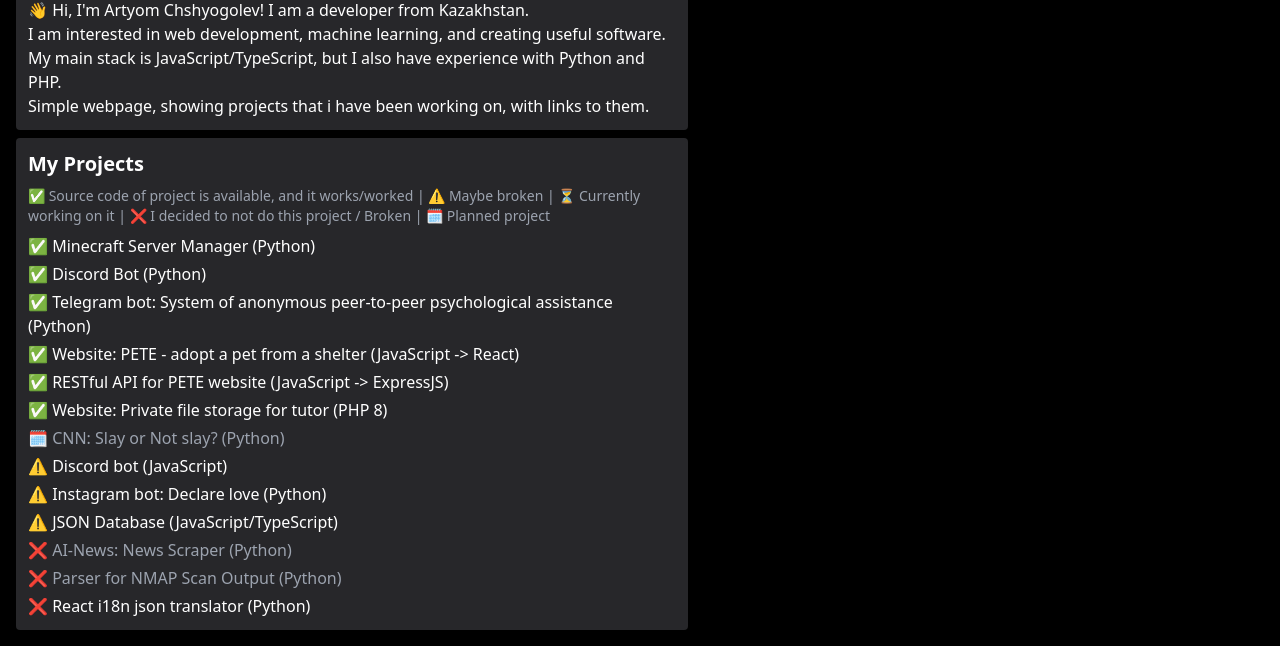
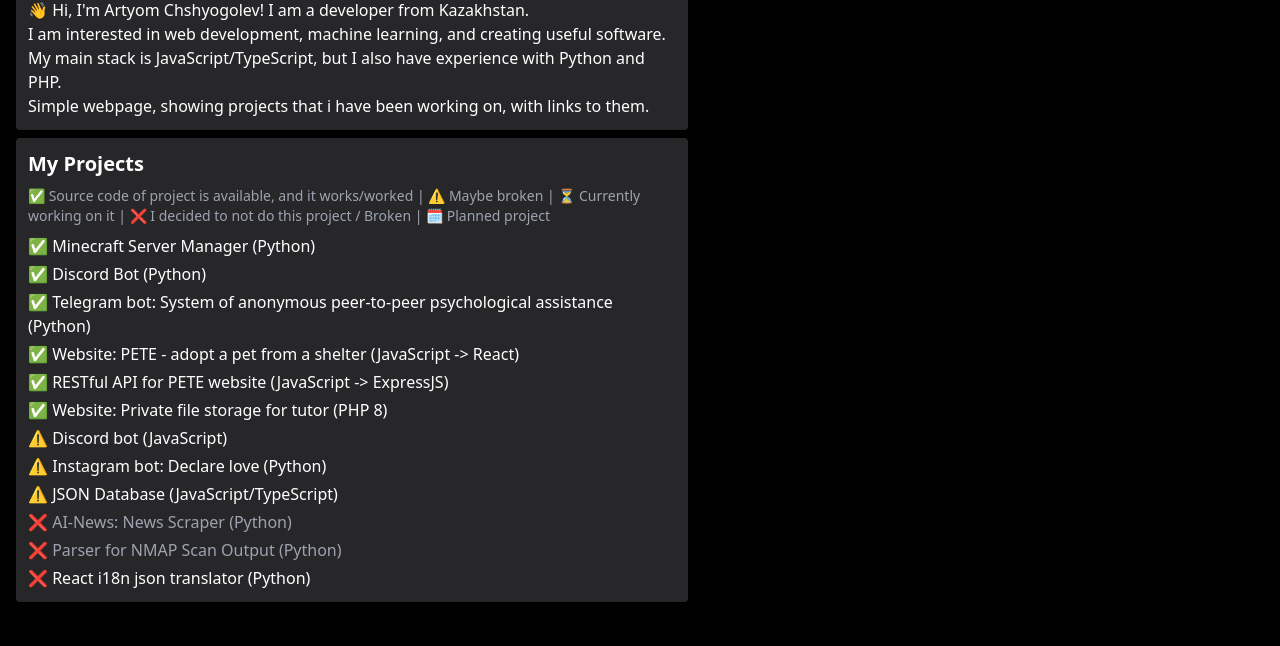
Before and after one commit to artchsh/artchsh.github.io, a plain HTML site: page index.html in a window 1280 px wide. Shown: the part 426-1072 px from the top of the page. After the commit the page ends 1044 px from the top, so only its background shows below. Drawn offline with nearby package versions, Linux system fonts and the light colour scheme.

Commit message:
Update index.html
I removed CNN related project, since I didn't want to do it. I will add more projects there soon ;)

```diff
--- a/index.html
+++ b/index.html
@@ -84,7 +84,6 @@
 			{ name: "Website: PETE - adopt a pet from a shelter (JavaScript -> React)", status: "✅", url: "https://github.com/pete-kz/pete-kz" },
 			{ name: "RESTful API for PETE website (JavaScript -> ExpressJS)", status: "✅", url: "https://github.com/pete-kz/pete-kz-api" },
 			{ name: "Website: Private file storage for tutor (PHP 8)", status: "✅", url: "https://github.com/artchsh/website-edu-tutorial" },
-			{ name: "CNN: Slay or Not slay? (Python)", status: "🗓", url: "" },
 			{ name: "Discord bot (JavaScript)", status: "⚠️", url: "https://github.com/artchsh/GendoIkari-DiscordJS" },
 			{ name: "Instagram bot: Declare love (Python)", status: "⚠️", url: "https://github.com/artchsh/instagram-bot" },
 			{ name: "JSON Database (JavaScript/TypeScript)", status: "⚠️", url: "https://github.com/artchsh/json-database" },
```
